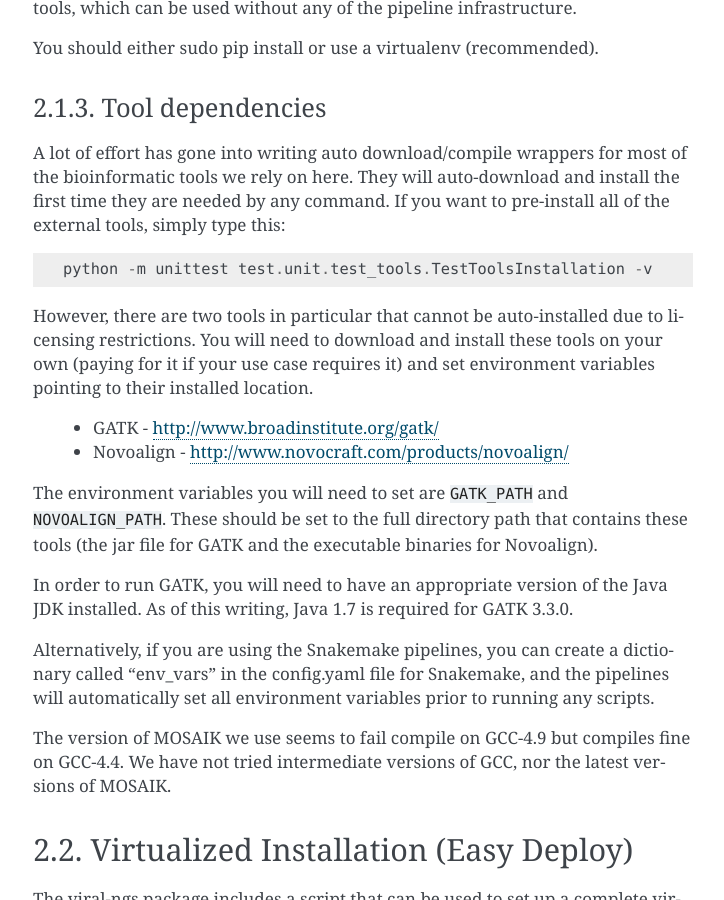
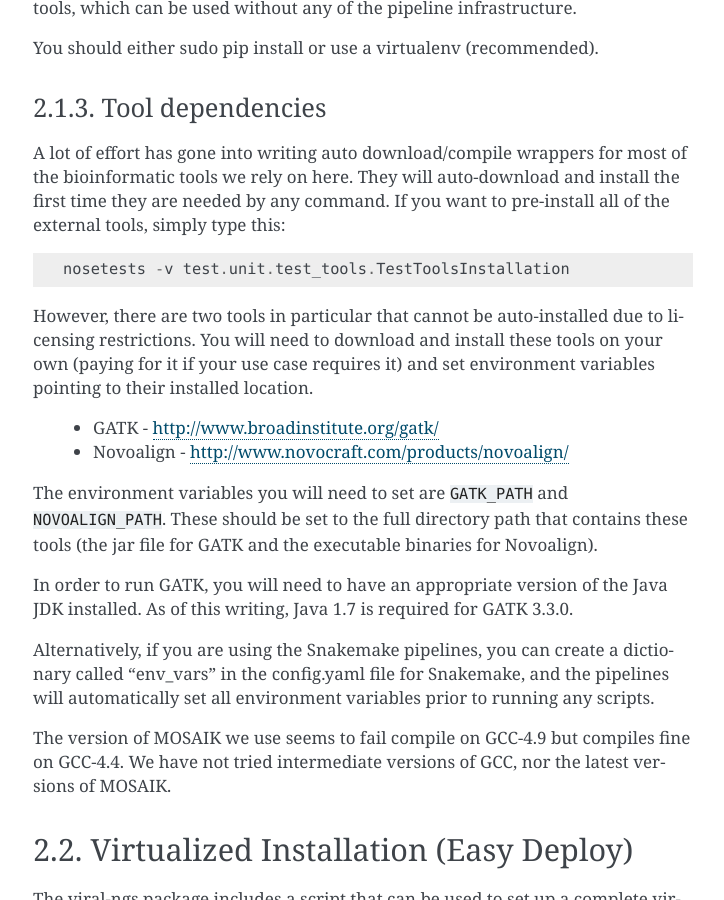
Before and after one commit to broadinstitute/viral-ngs, a Sphinx documentation site: the page built from docs/install.rst, in a window 1280 px wide and 900 px high, scrolled down 786 px. Shown: the whole window, without its empty margins (387-1111 px from the left). Built offline with Sphinx 7.4.7, drawn with Linux system fonts in a browser that asks for light colours; formulas are drawn with MathJax 3.

Commit message:
TestToolsInstallation now uses nose-compatible test generators
test.unit.test_tools.TestToolsInstallation now uses nose-compatible
test generators. These generators are incompatible with the build-in
unittest module, so nose must be used for testing

```diff
--- a/docs/install.rst
+++ b/docs/install.rst
@@ -60,7 +60,7 @@ most of the bioinformatic tools we rely on here. They will auto-download
 and install the first time they are needed by any command. If you want
 to pre-install all of the external tools, simply type this::
 
-  python -m unittest test.unit.test_tools.TestToolsInstallation -v
+  nosetests -v test.unit.test_tools.TestToolsInstallation
 
 However, there are two tools in particular that cannot be auto-installed
 due to licensing restrictions.  You will need to download and install
--- /dev/null
+++ b/requirements-tests.txt
@@ -0,0 +1,2 @@
+coveralls==1.1
+nose-cov==1.6
```
Also changed, not shown: 5 other files.
